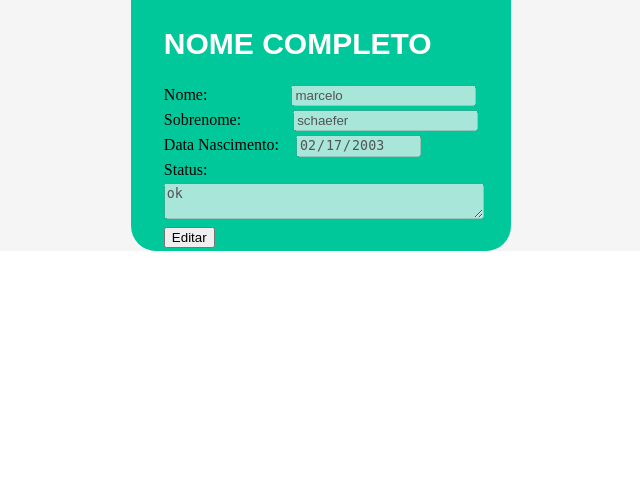
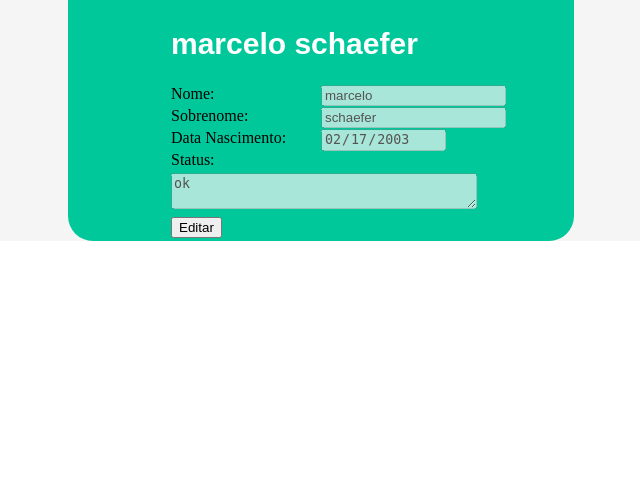
Before and after one commit to Nunes03/site-programacao-web, a PHP site: page /perfil.html in a window 1280 px wide. Shown: the part 312-800 px from the top of the page, without its empty margins (319-959 px from the left). Run offline with PHP 8.4, Linux system fonts and the light colour scheme.

Commit message:
Add files via upload

```diff
--- a/components/perfil/perfil.css
+++ b/components/perfil/perfil.css
@@ -15,8 +15,8 @@ img {
 
   background-color: rgb(0,200,155);
 
-  width: 30%;
-  height: 45%;
+  width: 40%;
+  height: 55%;
 
   border-radius: 25px;
 }
@@ -39,6 +39,11 @@ img {
   color: white;
 }
 
+.line {
+  left: 50%;
+  position: Absolute;
+}
+
 .button {
   border-radius: 10px;
   border-style: hidden;
--- a/components/perfil/perfil.html
+++ b/components/perfil/perfil.html
@@ -25,13 +25,16 @@
           </td>
         </tr>
         <tr>
-          <td> <label>Nome: </label> <input style="margin-left: 80px;" id="name"  ></input></td>
+          <td>
+            <div><label >Nome: </label> <input class="line" id="name"></input>
+            </div>
+          </td>
         </tr>
         <tr>
           <td>
             <div>
               <label>Sobrenome: </label>
-              <input style="margin-left: 48px;" id="lastName" ></input>
+              <input class="line" id="lastName"></input>
             </div>
           </td>
         </tr>
@@ -39,7 +42,7 @@
           <td>
             <div>
               <label>Data Nascimento: </label>
-              <input style="margin-left: 13px;" id="birth" type="date"></input>
+              <input class="line" id="birth" type="date"></input>
             </div>
           </td>
         </tr>
@@ -50,13 +53,14 @@
         </tr>
         <tr>
           <td>
-            <textarea id="status" style="width: 100%;" ></textarea>
+            <textarea id="status" style="width: 100%;"></textarea>
           </td>
         </tr>
         <tr>
           <td><button id="buttonEdit">Editar</button>
             <button id="buttonSave">Salvar</button>
-            <button id="buttonCancel">Cancelar</button></td>
+            <button id="buttonCancel">Cancelar</button>
+          </td>
         </tr>
       </table>
     </div>
--- a/components/perfil/perfil.js
+++ b/components/perfil/perfil.js
@@ -25,7 +25,7 @@ document.getElementById('buttonCancel').onclick = () => {
 function preencherDadosUsuario() {
     document.getElementById('name').value = usuario.nome;
     document.getElementById('lastName').value = usuario.sobrenome;
-    document.getElementById('fullName').value = usuario.nome + ' ' + usuario.sobrenome;
+    document.getElementById('fullName').innerText = usuario.nome + ' ' + usuario.sobrenome;
     document.getElementById('birth').value = usuario.nascimento;
     document.getElementById('status').value = usuario.status;
 
```
